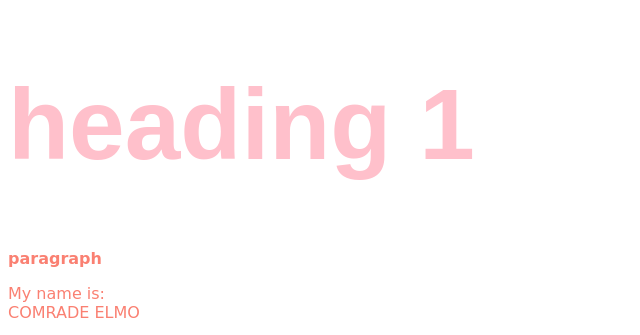
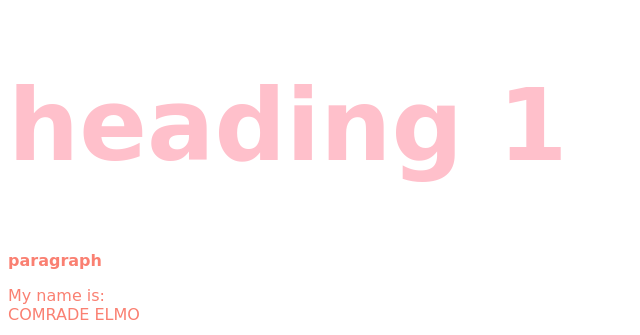
Before and after one commit to hi101000/test-website, a PHP site: page / in a window 1280 px wide. Shown: the top 335 px of the page, without its empty margins (0-640 px from the left). Run offline with PHP 8.4, Linux system fonts and the light colour scheme.

Commit message:
added new fonts

```diff
--- a/css/test.css
+++ b/css/test.css
@@ -1,7 +1,7 @@
 h1{
 		font-size: 30px;
 		color: teal;
-		font-family: 'Castellar', fantasy
+		font-family: 'Comic Sans', cursive
 }
 h2{
 	font-size: 20px;
```
